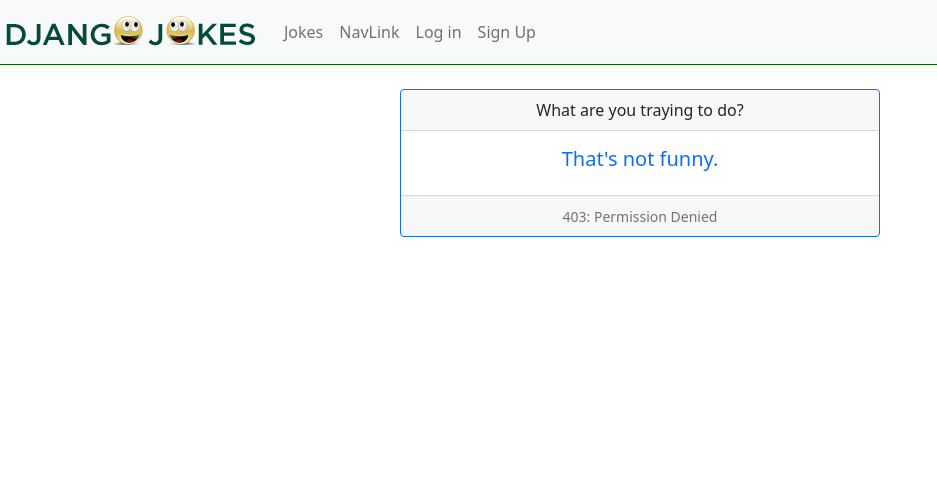
After one commit to andres777-stack/djangokokes.com, a Django app: template templates/403.html in a window 1280 px wide. The commit adds this page. Shown: the top 477 px of the page, without its empty margins (0-937 px from the left). Run offline with Django 4.2, Linux system fonts and the light colour scheme; the template is opened without the code that fills it, so the values that code supplies are empty.

Commit message:
adding 403 template and improve templates

```diff
--- /dev/null
+++ b/templates/403.html
@@ -0,0 +1,16 @@
+{% extends '_base.html' %}
+
+{% block title %} Permission Denied {% endblock %}
+
+{% block main %}
+
+<div class="card border-primary m-auto mb-3 text-center" style="max-width: 30rem">
+    <div class="card-header">What are you traying to do?</div>
+    <div class="card-body text-primary">
+        <h5 class="card-title">That's not funny.</h5>
+    </div>
+    <div class="card-footer">
+        <small class="text-muted">403: Permission Denied</small>
+    </div>
+</div>
+{% endblock %}
--- a/templates/jokes/joke_detail.html
+++ b/templates/jokes/joke_detail.html
@@ -16,10 +16,12 @@
             <span class="'badge badge-pill badge-secondary">{{tag.tag}}</span>
             {%endfor%}
         </div>
+        {% if user == joke.user %}
         <div class="border-bottom boder-faded m-2 pb-2">
             <a href="{%url 'jokes:update' joke.slug %}" class="btn btn-info btn-sm mr-2">Update</a>
             <a href="{% url 'jokes:delete' joke.slug %}" class="btn btn-danger btn-sm mr-2">Delete</a>
         </div>
+        {%endif%}
         <small class="text-muted">
             Created on: {{joke.created}} by {{joke.user.username}}<br>
             Last update: {{joke.updated}}
--- a/templates/jokes/joke_list.html
+++ b/templates/jokes/joke_list.html
@@ -24,10 +24,16 @@
                 <span class="badge badge-pill badge-secondary">{{tag.tag}}</span>
                 {%endfor%}
                 </td>
+                {% if user == joke.user %}
                 <td>
                     <a href="{% url 'jokes:update' joke.slug%}"><i class="fa fa-pencil" aria-hidden="true"></i></a>
                     <a href="{% url 'jokes:delete' joke.slug %}"><i class="fa fa-trash" aria-hidden="true"></i></a>
                 </td>
+                {%else%}
+                <td>
+                    <small>Created by {{joke.user.username}}</small>
+                </td>
+                {%endif%}
             </tr>
             {%endfor%}
         </tbody>
--- a/users/views.py
+++ b/users/views.py
@@ -3,8 +3,9 @@ from django.urls import reverse_lazy
 from django.views.generic import UpdateView
 from allauth.account.views import PasswordChangeView
 from .forms import CustomUserChangeForm
+from django.contrib.auth.mixins import LoginRequiredMixin
 
-class MyAccountPageView(UpdateView):
+class MyAccountPageView(LoginRequiredMixin, UpdateView):
     model = get_user_model()
     form_class = CustomUserChangeForm
     template_name = 'account/my_account.html'
@@ -12,6 +13,6 @@ class MyAccountPageView(UpdateView):
     def get_object(self):
         return self.request.user
 
-class CustomPasswordChangeView(PasswordChangeView):
+class CustomPasswordChangeView(LoginRequiredMixin, PasswordChangeView):
     success_url = reverse_lazy('my-account')
 # Create your views here.
```
Also changed, not shown: jokes/views.py (+12 -4 lines).
